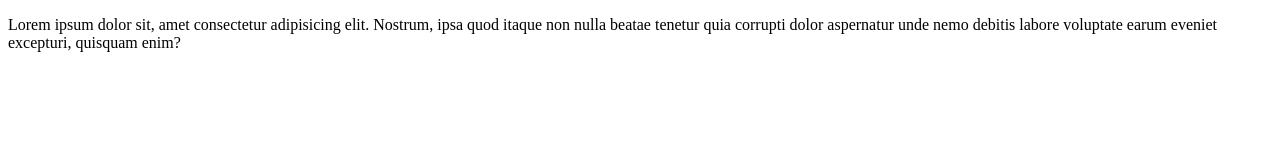
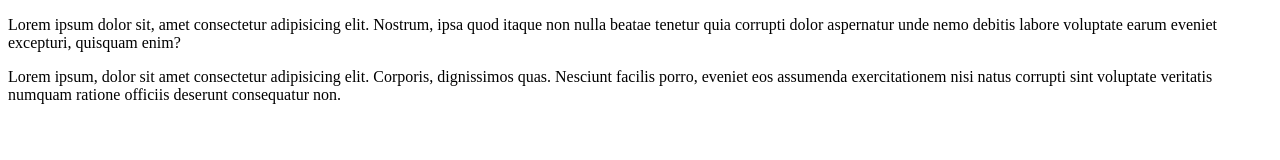
Before and after one commit to FernandoRibeiro97/CursoGIT, a plain HTML site: page site-exemplo/index.html in a window 1280 px wide. Drawn offline with Linux system fonts and the light colour scheme.

Commit message:
Adicionei mais um parágrafo

```diff
--- a/site-exemplo/index.html
+++ b/site-exemplo/index.html
@@ -8,5 +8,7 @@
 </head>
 <body>
     <p>Lorem ipsum dolor sit, amet consectetur adipisicing elit. Nostrum, ipsa quod itaque non nulla beatae tenetur quia corrupti dolor aspernatur unde nemo debitis labore voluptate earum eveniet excepturi, quisquam enim?</p>
+
+    <p>Lorem ipsum, dolor sit amet consectetur adipisicing elit. Corporis, dignissimos quas. Nesciunt facilis porro, eveniet eos assumenda exercitationem nisi natus corrupti sint voluptate veritatis numquam ratione officiis deserunt consequatur non.</p>
 </body>
 </html>
```
